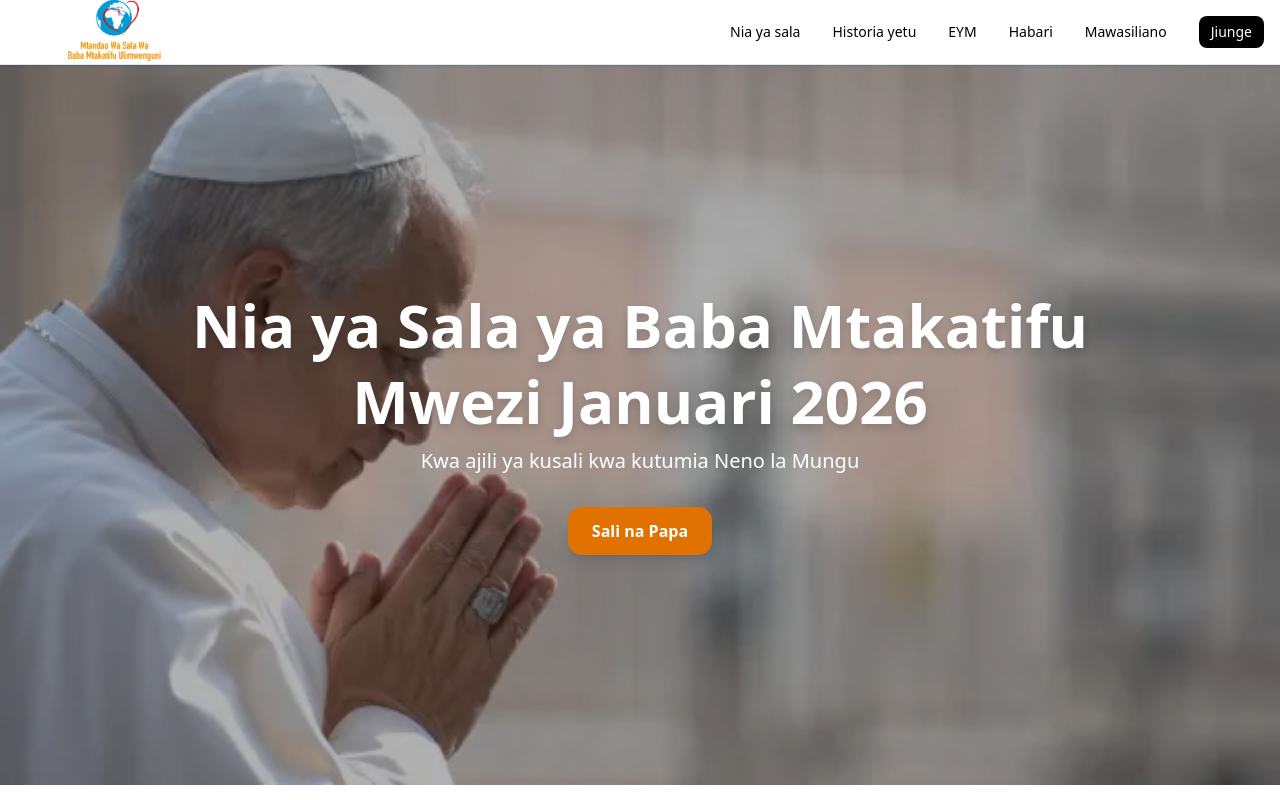
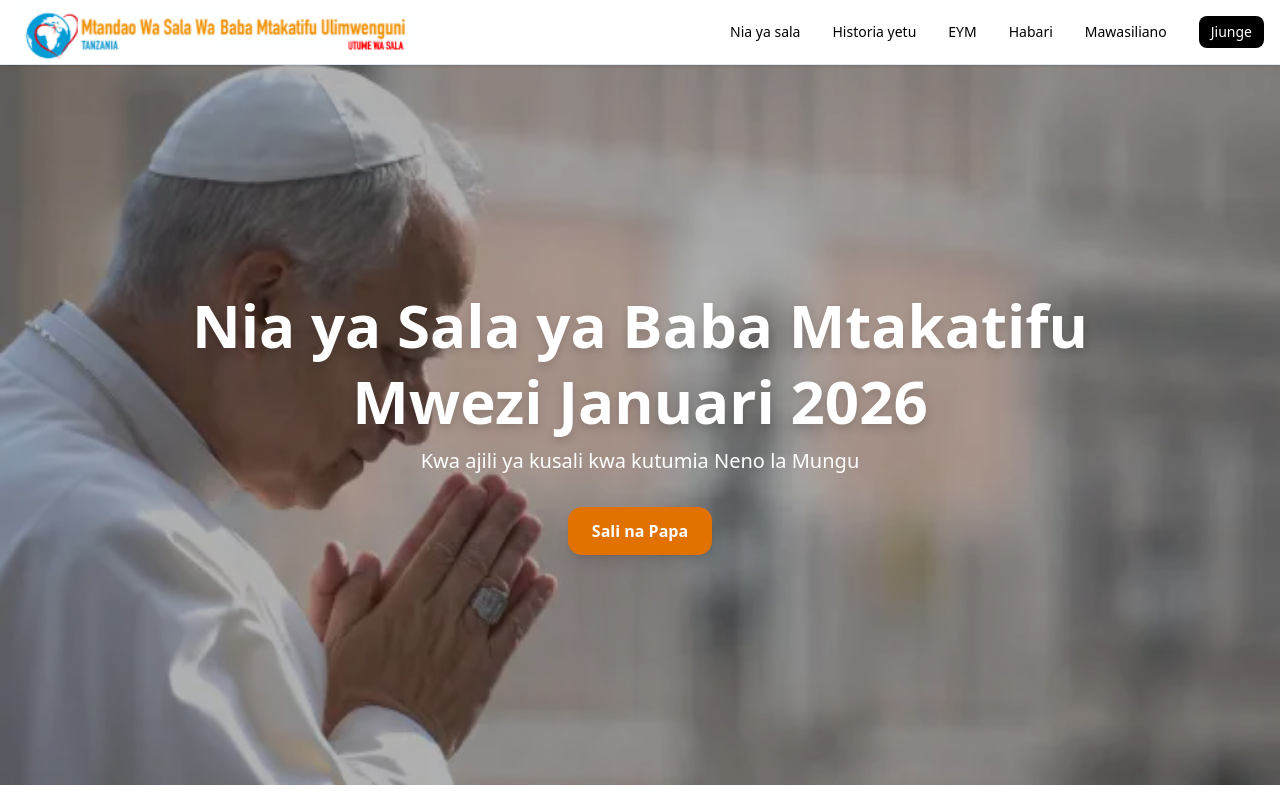
Before and after one commit to johcoder/salayapapa, a Next.js app: page / in a window 1280 px wide. Shown: the top 800 px of the page. Built offline with nearby package versions, Linux system fonts and the light colour scheme.

Commit message:
logo change

```diff
--- a/components/ui/Navbar.tsx
+++ b/components/ui/Navbar.tsx
@@ -18,10 +18,10 @@ export default function Navbar() {
        {/* Logo */}
 <Link href="/" className="flex items-center h-full py-4">
   <Image
-    src="/Logo RMOP Tanzania-01 (3).png"
+    src="/logo.png"
     alt="RMOP Tanzania Logo"
-    width={200}
-    height={30}
+    width={400}
+    height={130}
     className="object-contain max-h-30"
     priority
   />
```
Also changed, not shown: public/logo.png (added).
